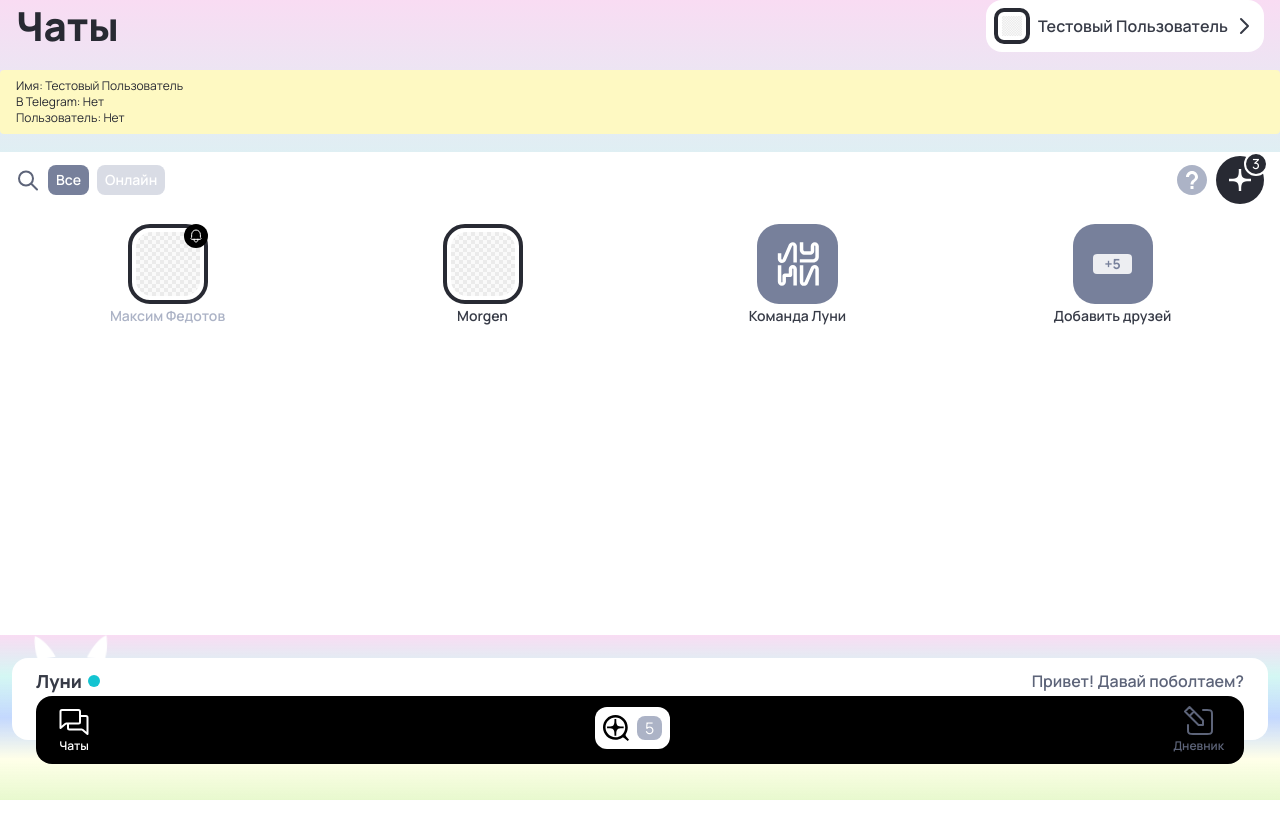
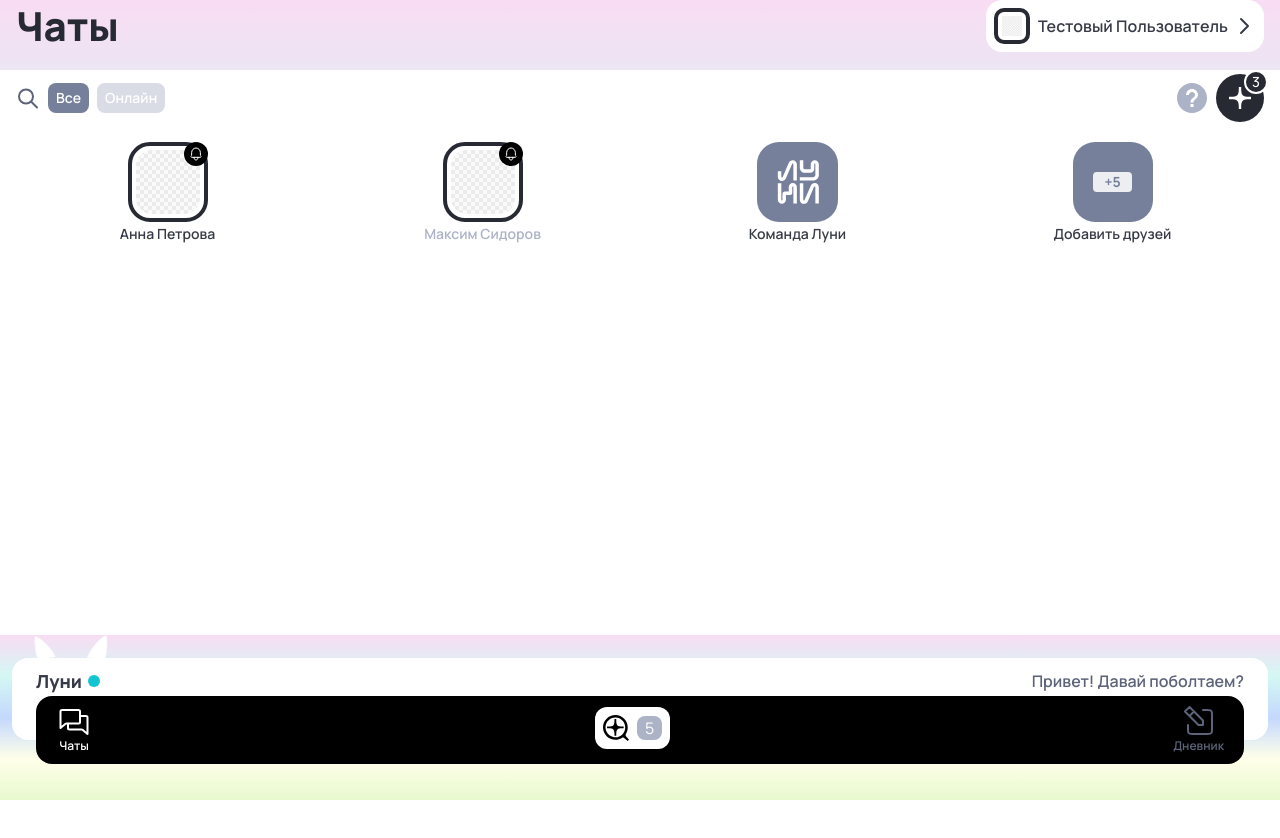
Before and after one commit to Marselkkk/Luni-Test, a React (Vite) app: page / in a window 1280 px wide. Shown: the top 838 px of the page. After the commit the page ends 800 px from the top, so only its background shows below. Built offline with nearby package versions, Linux system fonts and the light colour scheme.

Commit message:
feat: new profile info

```diff
--- a/src/routes/index.tsx
+++ b/src/routes/index.tsx
@@ -7,47 +7,79 @@ export const Route = createFileRoute('/')({
     component: () => {
         const [activeFilter, setActiveFilter] = useState<string>('Все')
         const [userName, setUserName] = useState('Загрузка...')
+        const [userAvatar, setUserAvatar] = useState('/images/stub.png')
+        const [contacts, setContacts] = useState<any[]>([])
+        const [contactsLoaded, setContactsLoaded] = useState(false)
+
+        const requestContacts = () => {
+            if (typeof window !== 'undefined' && window.Telegram?.WebApp) {
+                const webApp = window.Telegram!.WebApp
+                webApp.requestContact((granted: boolean) => {
+                    if (granted) {
+                        loadContactsFromTelegram()
+                    } else {
+                        setContacts(getDefaultContacts())
+                        setContactsLoaded(true)
+                    }
+                })
+            } else {
+                setContacts(getDefaultContacts())
+                setContactsLoaded(true)
+            }
+        }
+
+        const loadContactsFromTelegram = () => {
+            if (typeof window !== 'undefined' && window.Telegram?.WebApp) {
+                setContacts(getDefaultContacts())
+                setContactsLoaded(true)
+            }
+        }
+
+        const getDefaultContacts = () => [
+            {
+                id: 1,
+                name: 'Анна Петрова',
+                isOnline: true,
+                notifications: true,
+                avatar: '/images/stub.png',
+            },
+            {
+                id: 2,
+                name: 'Максим Сидоров',
+                isOnline: false,
+                notifications: true,
+                avatar: '/images/stub.png',
+            }
+        ]
 
         useEffect(() => {
-            // Отладочная информация
-            console.log('=== TELEGRAM DEBUG ===')
-            console.log('window exists:', typeof window !== 'undefined')
-            console.log('window.Telegram exists:', !!window.Telegram)
-            console.log('window.Telegram.WebApp exists:', !!window.Telegram?.WebApp)
-
             if (typeof window !== 'undefined' && window.Telegram?.WebApp) {
-                const webApp = window.Telegram!.WebApp
-                console.log('WebApp:', webApp)
-                console.log('initDataUnsafe:', webApp.initDataUnsafe)
-
-                const user = webApp.initDataUnsafe?.user
-                console.log('User:', user)
-
+                const user = window.Telegram!.WebApp.initDataUnsafe?.user
                 if (user) {
                     const name = user.first_name && user.last_name
                         ? `${user.first_name} ${user.last_name}`
                         : user.first_name || `@${user.username}` || 'Пользователь'
-                    console.log('Generated name:', name)
                     setUserName(name)
+
+                    if (user.photo_url) {
+                        setUserAvatar(user.photo_url)
+                    }
                 } else {
-                    console.log('No user found, setting to "Пользователь"')
                     setUserName('Пользователь')
                 }
+
+                requestContacts()
             } else {
-                console.log('Not in Telegram, setting to "Тестовый Пользователь"')
                 setUserName('Тестовый Пользователь')
+                setUserAvatar('/images/stub.png')
+                setContacts(getDefaultContacts())
+                setContactsLoaded(true)
             }
-            console.log('=== END DEBUG ===')
         }, [])
 
         const [inviteReceivedOpen, setInviteReceivedOpen] = useState(false)
         const [inviteSuccessOpen, setInviteSuccessOpen] = useState(false)
         const [inviteDeclinedOpen, setInviteDeclinedOpen] = useState(false)
-
-        const contacts = [
-            { id: 1, name: 'Максим Федотов', isOnline: false, notifications: true },
-            { id: 2, name: 'Morgen', isOnline: true, notifications: false },
-        ]
 
         const filteredContacts = contacts.filter(contact => {
             switch (activeFilter) {
@@ -68,14 +100,7 @@ export const Route = createFileRoute('/')({
                 <div className="flex flex-col gap-[18px]">
                     <div className="px-4 flex items-center justify-between">
                         <span className="text-[40px] leading-[52px] font-extrabold">Чаты</span>
-                        <UserCard name={userName} />
-                    </div>
-
-                    {/* Отладочная информация */}
-                    <div className="px-4 p-2 bg-yellow-100 rounded text-xs">
-                        <div>Имя: {userName}</div>
-                        <div>В Telegram: {typeof window !== 'undefined' && window.Telegram?.WebApp ? 'Да' : 'Нет'}</div>
-                        <div>Пользователь: {typeof window !== 'undefined' && window.Telegram?.WebApp?.initDataUnsafe?.user ? 'Есть' : 'Нет'}</div>
+                        <UserCard name={userName} avatar={userAvatar} />
                     </div>
 
                     <div className="bg-white" style={{ height: 'calc(100dvh - 70px)' }}>
@@ -119,14 +144,27 @@ export const Route = createFileRoute('/')({
                         </div>
 
                         <div className='grid grid-cols-4 gap-3 p-4'>
-                            {filteredContacts.map(contact => (
+                            {contactsLoaded ? (
+                                filteredContacts.map(contact => (
                                     <ContactCard
                                         key={contact.id}
                                         name={contact.name}
+                                        avatar={contact.avatar}
                                         isOnline={contact.isOnline}
                                         notifications={contact.notifications}
                                     />
-                            ))}
+                                ))
+                            ) : (
+                                <div className="col-span-4 text-center p-4">
+                                    <div className="text-gray-500 mb-2">Загрузка контактов...</div>
+                                    <button
+                                        onClick={requestContacts}
+                                        className="px-4 py-2 bg-blue-500 text-white rounded-lg hover:bg-blue-600"
+                                    >
+                                        Запросить контакты
+                                    </button>
+                                </div>
+                            )}
 
                             <div className='flex flex-col gap-1 items-center'>
                                 <div className='h-20 aspect-square flex items-center justify-center px-[19.5px] py-[18.13px] bg-[#77809B] rounded-[22px]'>
--- a/src/types/telegram-webapp.d.ts
+++ b/src/types/telegram-webapp.d.ts
@@ -13,6 +13,7 @@ declare global {
             last_name?: string
             username?: string
             language_code?: string
+            photo_url?: string
           }
           auth_date?: number
           hash?: string
```
Lines whose indentation alone changed are shown as unchanged.
